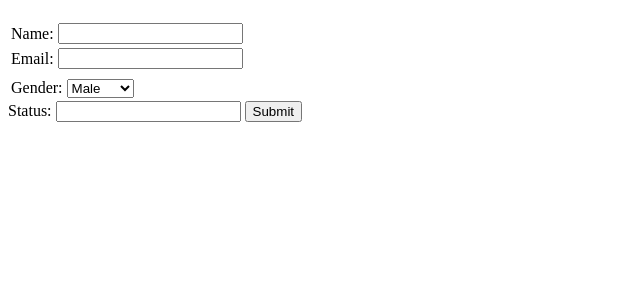
After one commit to myteammember/course-booking-sys, a PHP site: page /teacher_edit.php in a window 1280 px wide. The commit adds this page. Shown: the top 300 px of the page, without its empty margins (0-640 px from the left). Run offline with PHP 8.4, Linux system fonts and the light colour scheme; data that the repository does not hold is empty.

Commit message:
change table

```diff
--- a/tables.php
+++ b/tables.php
@@ -280,13 +280,13 @@ $result2 = mysqli_query($conn, $qry2);
                       </a>
                       <ul class="dropdown-menu  dropdown-menu-end  px-0 py-3 me-sm-n4" aria-labelledby="dropdownMenuButton" style="width: 5rem;">
                         <li class="mb-2 ">
-                          <a class="dropdown-item border-radius-md text-center" href="teacher_modify.php">
+                          <a class="dropdown-item border-radius-md text-center"  href="teacher_delete.php?id=<?=$row['student_id']?>" onclick="return confirm('Are you sure want to delete staff <?=$row["student_name"]?>?');"">
                           <i class="fa fa-trash text-xs"></i>
                           DELETE
                           </a>
                         </li>
                         <li class="mb-2">
-                          <a class="dropdown-item border-radius-md text-center" href="javascript:;">
+                          <a class="dropdown-item border-radius-md text-center" href="teacher_edit.php">
                           <i class="fa fa-pen text-xs"></i>
                           Edit
                           </a>
--- /dev/null
+++ b/teacher_edit.php
@@ -0,0 +1,65 @@
+<?php
+
+include_once('include/db.php');
+
+if(isset($_POST['submit'])){
+	$tname = $_POST['teacher_name'];
+	$temail = $_POST['teacher_email'];
+	$tgender= $_POST['teacher_gender'];
+	$tstatus= $_POST['t_status'];
+
+	$sql = "INSERT INTO teacher (teacher_name, teacher_email, teacher_gender, t_status)
+VALUES ('$tname', '$temail', '$tgender', '$tstatus')";
+
+if($result=mysqli_query($conn,$sql)){
+		echo "<script>alert('edit Successfully.')
+		window.location.href='tables.php';
+		</script>";
+	}else{
+		echo "<script>alert('Edit Fails')</script>";
+	}
+}
+ ?>
+ <!DOCTYPE html>
+ <html>
+ <head>
+ 	<meta charset="utf-8">
+ 	<title>Edit Teacher</title>
+ </head>
+ <body>
+ <div class="container">
+		<form action="edit_teacher.php" method="post" style="margin-top: 20px;">
+			<table>
+				<tr>
+					<td><label>Name: </label></td>
+					<td><input type="text" name="teacher_name" required></td>
+				</tr>
+				<tr>
+					<td><label>Email:</label></td>
+					<td><input type="text" name="teacher_email" required></td>
+				</tr>
+				<tr>
+				<tr>
+					<table>
+					   <td>
+				       <label for="teacher_gender">Gender: </label>
+                       <select name="teacher_gender" id="teacher_gender">
+	                   <option value="male">Male</option>
+	                   <option value="female">Female</option>
+                       </select>
+				       </td>
+				    </table>
+				</tr>
+				<tr>
+					<td><label>Status: </label></td>
+					<td>
+					<input type="text" name="t_status" required></td>
+
+				</tr>
+				<tr>
+					<td><input type="submit" name="submit" value="Submit"></td>
+				</tr>
+			</table>
+		</form>
+	</div>
+ </body>
```
Also changed, not shown: teacher_delete.php (added, +14 -0 lines).
